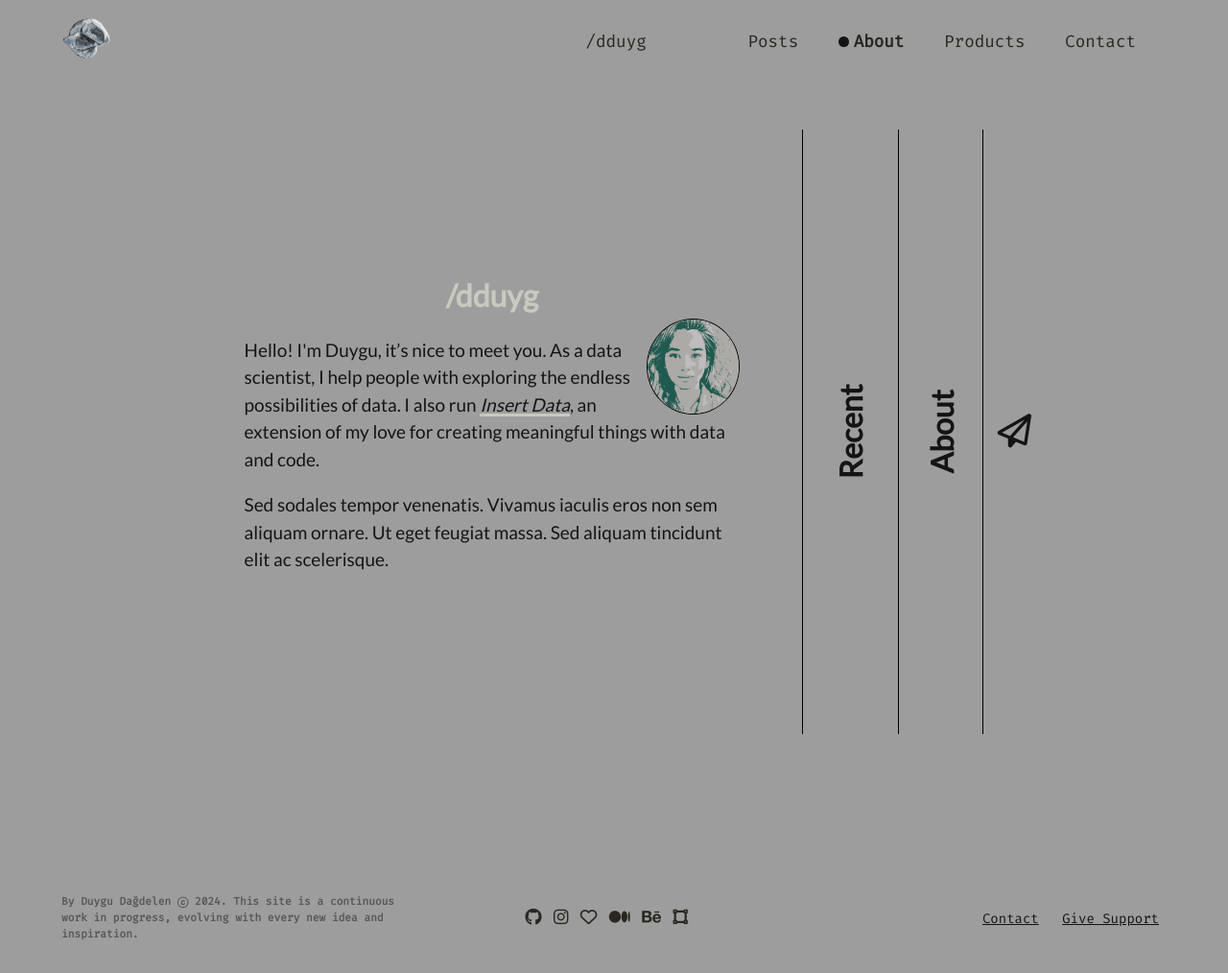
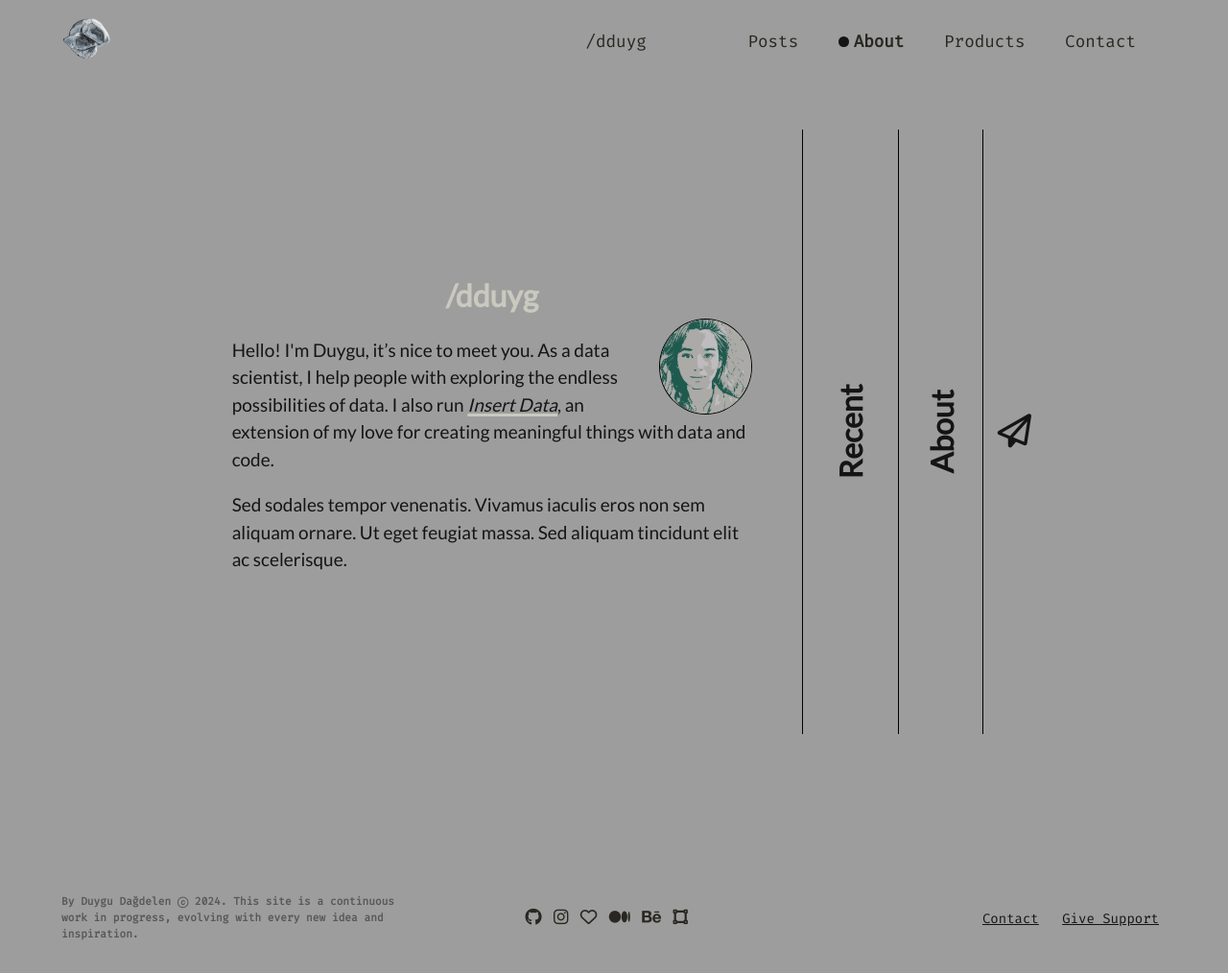
Before and after one commit to dduyg/duuuy, a Jekyll site: the page built from about.html, in a window 1280 px wide. Shown: the whole page at 96% size. Built offline with Jekyll 4.4.1, drawn with Linux system fonts in a browser that asks for light colours; nearby versions of some CDN libraries.

Commit message:
Update about-panel.css

```diff
--- a/assets/about-panel.css
+++ b/assets/about-panel.css
@@ -44,7 +44,7 @@ header {
   font-size: min(5.5vw, 32px) !important;
   transform: rotate(0deg);
   transition: 0.5s ease;
-  padding: 0 10%;
+  padding: 0 8%;
 }
 #bio header, #contact header {
   transform: rotate(0deg); /* No rotation for image/icon */
@@ -60,7 +60,7 @@ header {
   display: inline-block;
   width: 5em;
   border-radius: 50%;
-  border: 0.0625em solid black;
+  border: 1px solid black;
   float: right;
   margin: 0;
   padding: 0;
@@ -79,7 +79,7 @@ header {
 .content {
   display: none;
   font-size: min(4vw, 19px); /* Limits font size to 19px or 4vw, whichever is smaller */
-  padding: 0 10%;
+  padding: 0 8%;
   overflow-x: hidden;
   overflow-y: auto;
   max-width: 800px;
@@ -100,7 +100,7 @@ header {
 }
 @-moz-document url-prefix() { /* Firefox scrollbar */
   .content {
-    scrollbar-color: #888 transparent;
+    scrollbar-color: #898989 transparent;
     scrollbar-width: thin;
   }
   .content::-webkit-scrollbar-thumb {
```
